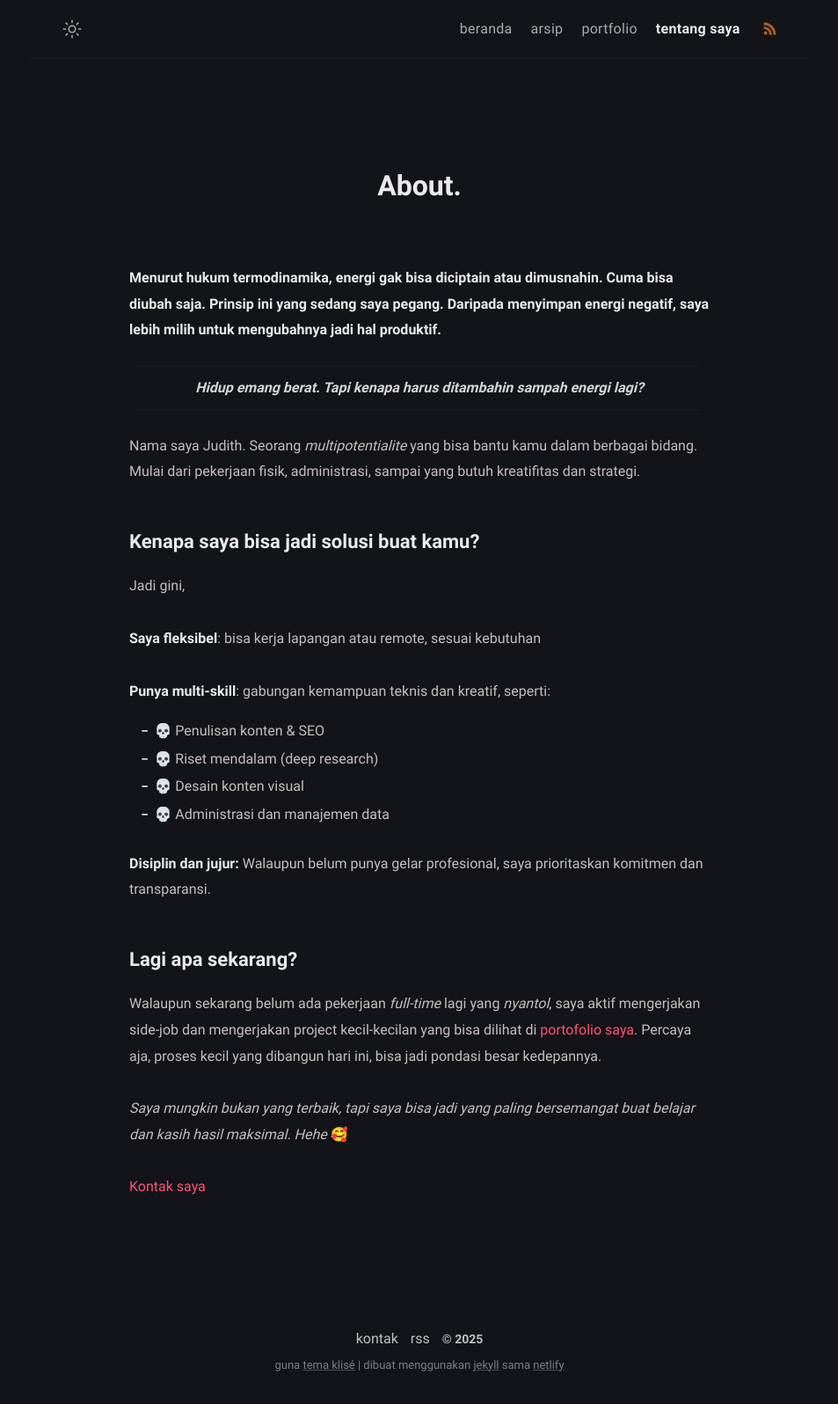
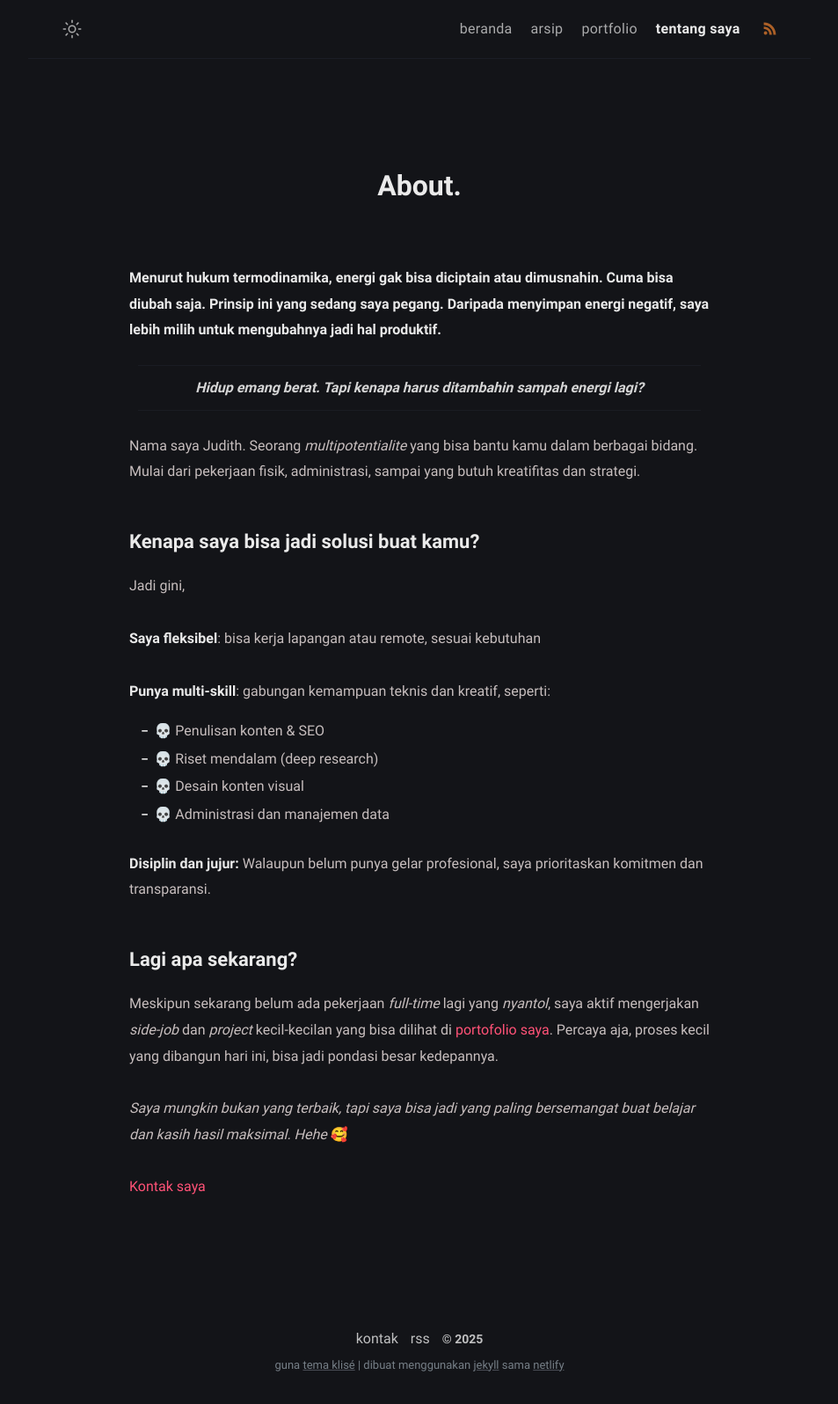
Before and after one commit to judwm/judwm.github.io, a Jekyll site: the page built from about.md, in a window 1280 px wide. Shown: the whole page at 88% size, without its empty margins (163-1116 px from the left). Built offline with Jekyll 4.4.1, drawn with Linux system fonts in a browser that asks for light colours; a script that is not in the unit is left out.

Commit message:
Update Page “about”

```diff
--- a/about.md
+++ b/about.md
@@ -31,7 +31,7 @@ Jadi gini,
 
 ## Lagi apa sekarang?
 
-Walaupun sekarang belum ada pekerjaan *full-time* lagi yang *nyantol*, saya aktif mengerjakan side-job dan mengerjakan project kecil-kecilan yang bisa dilihat di [portofolio saya](/portofolio/). Percaya aja, proses kecil yang dibangun hari ini, bisa jadi pondasi besar kedepannya.
+Meskipun sekarang belum ada pekerjaan *full-time* lagi yang *nyantol*, saya aktif mengerjakan *side-job* dan *project* kecil-kecilan yang bisa dilihat di [portofolio saya](/portofolio/). Percaya aja, proses kecil yang dibangun hari ini, bisa jadi pondasi besar kedepannya.
 
 *Saya mungkin bukan yang terbaik, tapi saya bisa jadi yang paling bersemangat buat belajar dan kasih hasil maksimal. Hehe* 🥰
 
```
